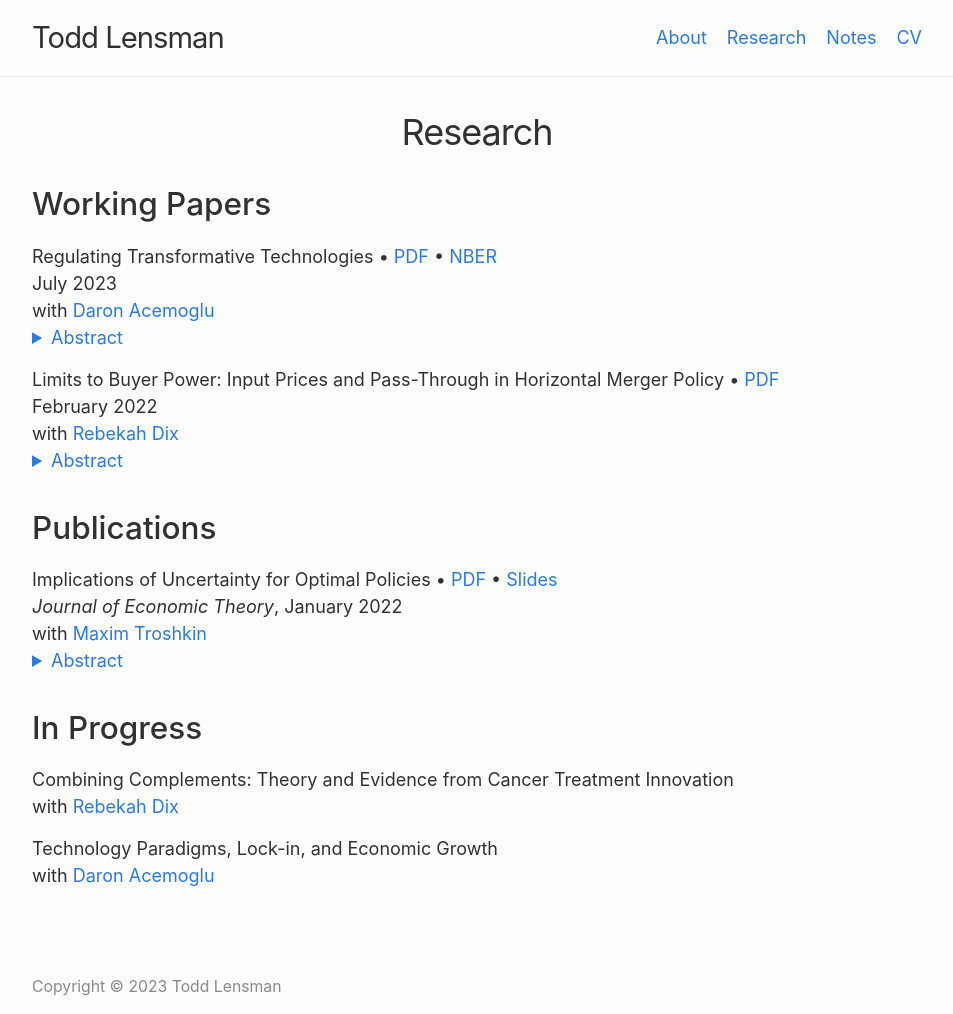
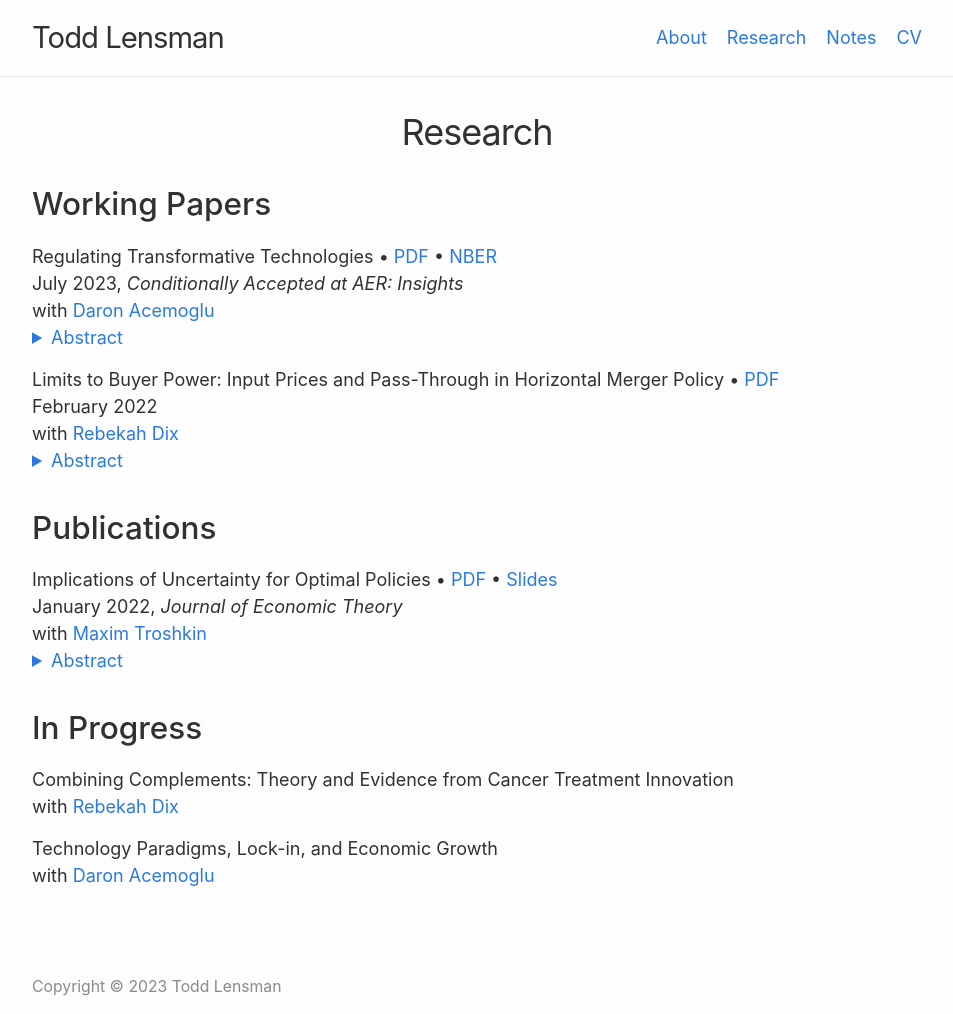
Before and after one commit to talensman/talensman.github.io, a Jekyll site: the page built from research.md, in a window 1280 px wide. Shown: the whole page, without its empty margins (163-1116 px from the left). Built offline with Jekyll 4.4.1, drawn with Linux system fonts in a browser that asks for light colours.

Commit message:
Update research.md

```diff
--- a/research.md
+++ b/research.md
@@ -9,7 +9,7 @@ permalink: /research/
 
 
 Regulating Transformative Technologies • <a href="/files/research/tech-reg-8.pdf">PDF</a> • <a href="https://www.nber.org/papers/w31461?utm_campaign=ntwh&utm_medium=email&utm_source=ntwg27" target="_blank">NBER</a><br>
-July 2023<br>
+July 2023, *Conditionally Accepted at AER: Insights*<br>
 with <a href="https://economics.mit.edu/people/faculty/daron-acemoglu" target="_blank">Daron Acemoglu</a><br>
 <!-- Media: <a href="https://qz.com/the-economic-case-for-slowing-down-ai-1850627827" target="_blank">Quartz</a><br> -->
 <details style="margin-bottom: 15px; margin-top: -15px">
@@ -35,7 +35,7 @@ with <a href="https://rebekahanne.github.io/research/" target="_blank">Rebekah D
 
 
 Implications of Uncertainty for Optimal Policies • <a href="/files/research/AwL-pub.pdf">PDF</a> • <a href="/files/research/AwL-7-slides.pdf">Slides</a><br>
-*Journal of Economic Theory*, January 2022<br>
+January 2022, *Journal of Economic Theory*<br>
 with <a href="http://business-school.exeter.ac.uk/about/people/profile/index.php?web_id=max_troshkin" target="_blank">Maxim Troshkin</a><br>
 <details style="margin-bottom: 15px; margin-top: -15px">
 	<summary style="color: #2a7ae2">Abstract</summary>
```
